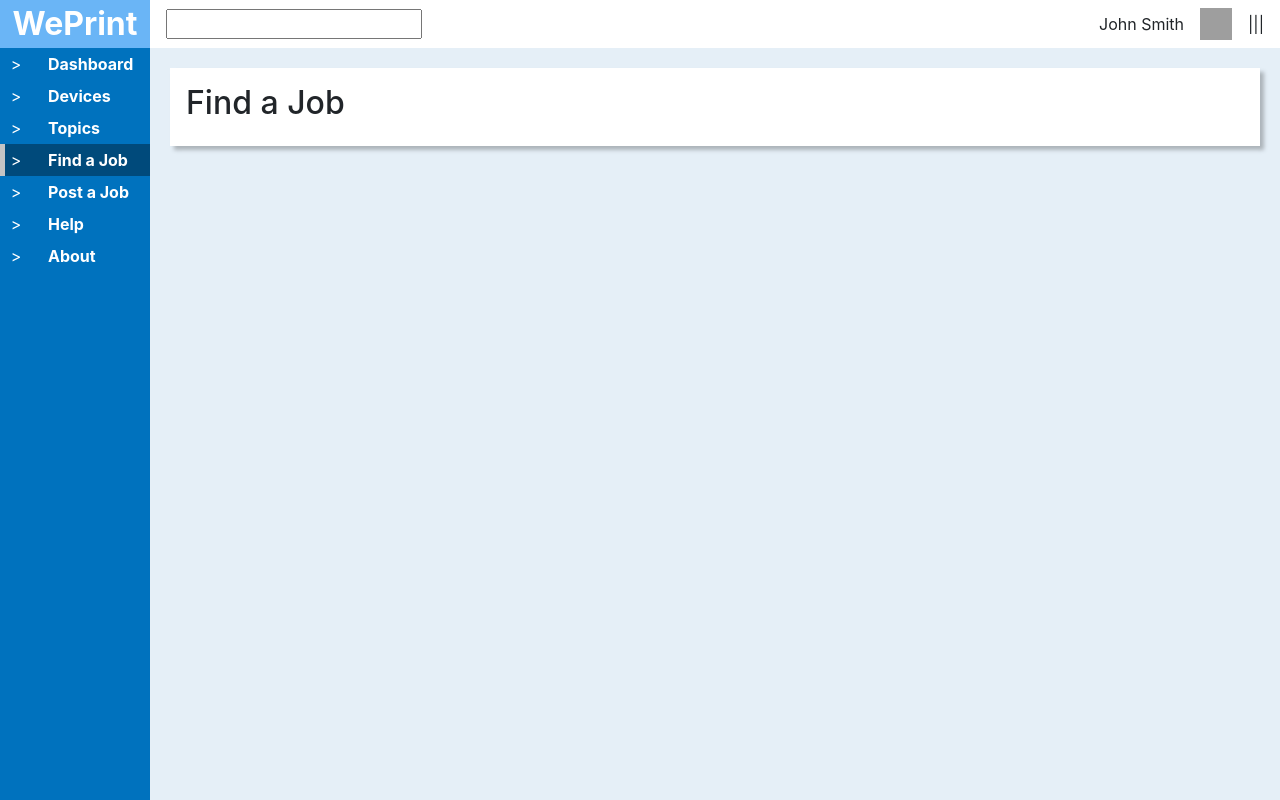
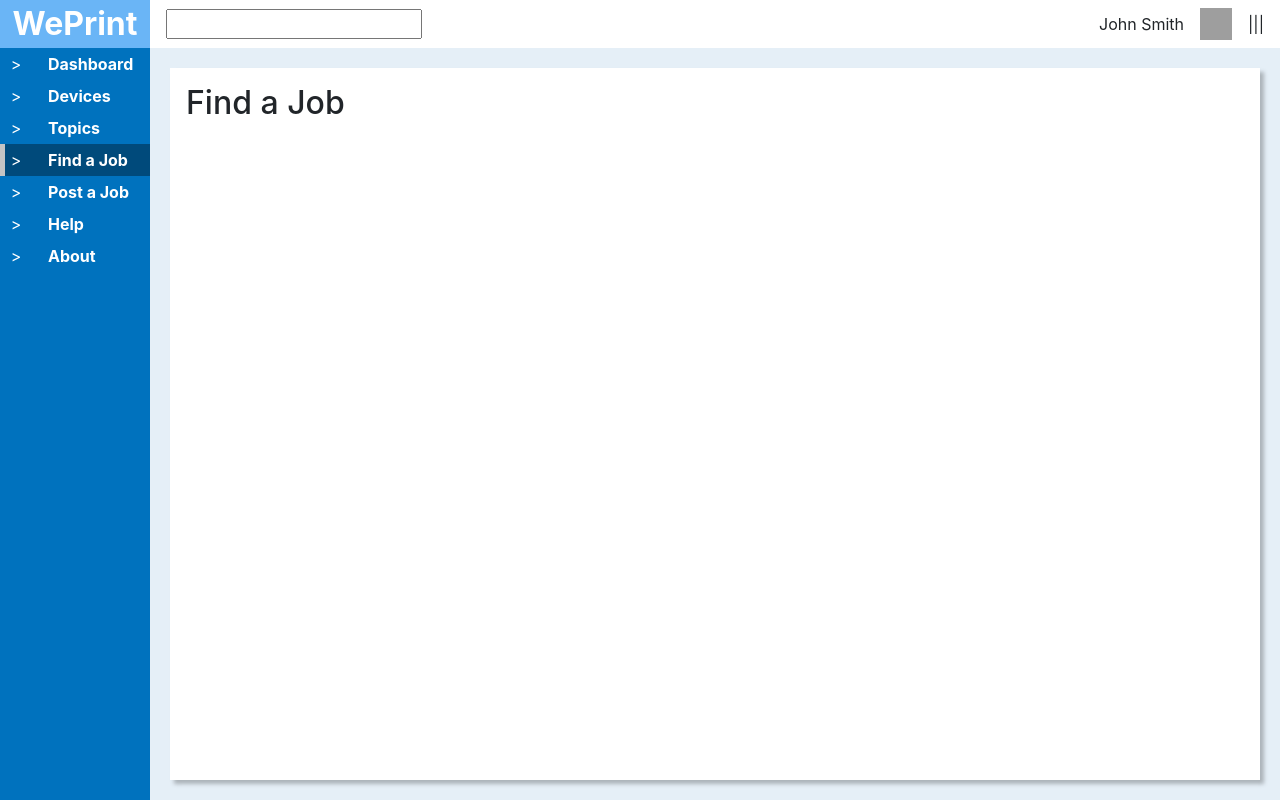
Before and after one commit to adam8797/WePrint, a React (Create React App) app in the folder src/WePrint/ClientApp/: page /find in a window 1280 px wide. Built offline with nearby package versions, Linux system fonts and the light colour scheme; grey boxes are pictures that could not be loaded.

Commit message:
easily center a body card

```diff
--- /dev/null
+++ b/src/WePrint/ClientApp/src/assets/styles/_effects.scss
@@ -0,0 +1 @@
+$card-shadow: 4px 4px 4px rgba(0, 0, 0, 0.25);
--- a/src/WePrint/ClientApp/src/components/body-card/body-card.jsx
+++ b/src/WePrint/ClientApp/src/components/body-card/body-card.jsx
@@ -3,13 +3,18 @@ import PropTypes from 'prop-types';
 import './body-card.scss';
 
 function BodyCard(props) {
-  const { children } = props;
+  const { centered, children } = props;
 
-  return <div className="body-card">{children}</div>;
+  return <div className={`body-card${centered ? ' body-card--centered' : ''}`}>{children}</div>;
 }
 
 BodyCard.propTypes = {
   children: PropTypes.node.isRequired,
+  centered: PropTypes.bool,
+};
+
+BodyCard.defaultProps = {
+  centered: false,
 };
 
 export default BodyCard;
--- a/src/WePrint/ClientApp/src/components/body-card/body-card.scss
+++ b/src/WePrint/ClientApp/src/components/body-card/body-card.scss
@@ -1,6 +1,15 @@
+@import '../../assets/styles/effects';
+
 .body-card {
+  justify-self: stretch;
+  align-self: stretch;
   background: white;
-  box-shadow: 4px 4px 4px rgba(0, 0, 0, 0.25);
+  box-shadow: $card-shadow;
   margin: 20px;
   padding: 1em;
+
+  &--centered {
+    justify-self: center;
+    align-self: center;
+  }
 }
--- a/src/WePrint/ClientApp/src/views/app-layout/app-layout.jsx
+++ b/src/WePrint/ClientApp/src/views/app-layout/app-layout.jsx
@@ -41,7 +41,6 @@ class AppLayout extends Component {
             <main id="app-layout" className="app-layout__content">
               {children}
             </main>
-            <footer className="app-layout__footer" />
           </div>
         </div>
       </div>
--- a/src/WePrint/ClientApp/src/views/app-layout/app-layout.scss
+++ b/src/WePrint/ClientApp/src/views/app-layout/app-layout.scss
@@ -12,8 +12,6 @@
     grid-template-areas:
       'header header'
       'nav content';
-    // grid-template-columns: 300px auto;
-    // grid-template-rows: max-content auto;
     grid-template-columns: 150px 1fr;
     grid-template-rows: auto 1fr;
     height: 100vh;
@@ -33,4 +31,8 @@
     overflow-y: auto;
     background: $blue-4;
   }
+  &__content {
+    display: grid;
+    min-height: 100%;
+  }
 }
```
